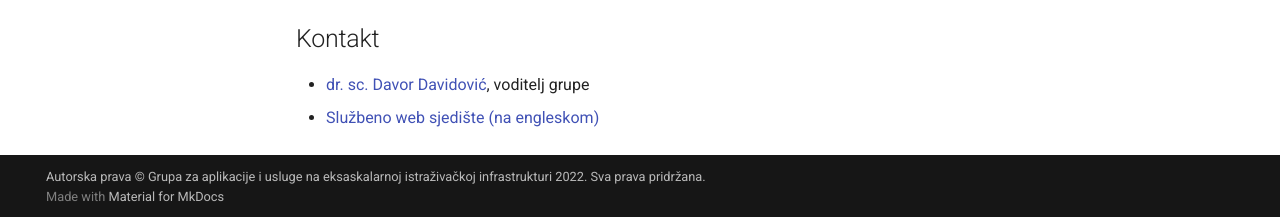
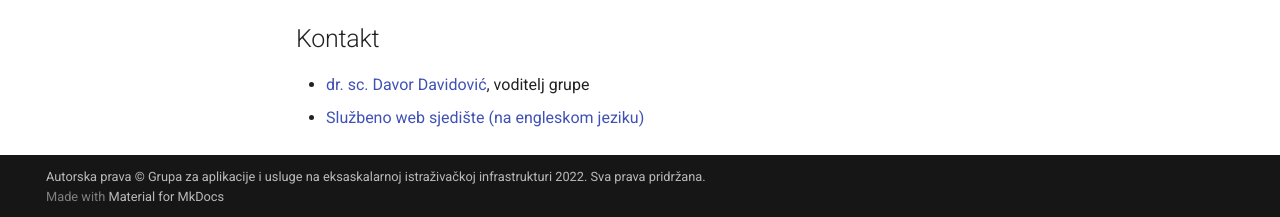
Before and after one commit to razmjena/razmjena.github.io, an MkDocs documentation site: the page built from docs/hybridscale.md, in a window 1280 px wide and 900 px high, scrolled down 1053 px. Shown: the part 680-897 px from the top of the window. Built offline with MkDocs 1.6.1 and Material for MkDocs 9.7.7, drawn with Linux system fonts in a browser that asks for light colours; comment, search, counter and statistics services are not loaded.

Commit message:
Minor grammar fix

```diff
--- a/docs/hybridscale.md
+++ b/docs/hybridscale.md
@@ -36,4 +36,4 @@ Cilj grupe je razvoj novih te unaprjeđenje postojećih računalnih metoda i alg
 ## Kontakt
 
 - [dr. sc. Davor Davidović](https://www.irb.hr/Zajednicke-jedinice-za-znanstvenu-potporu/Centar-za-informatiku-i-racunarstvo/Zaposlenici/Davor-Davidovic), voditelj grupe
-- [Službeno web sjedište (na engleskom)](https://www.irb.hr/hybridscale)
+- [Službeno web sjedište (na engleskom jeziku)](https://www.irb.hr/hybridscale)
```
